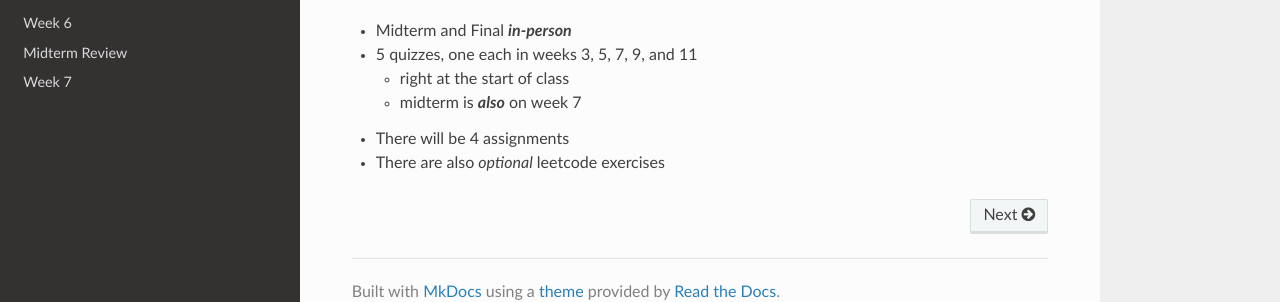
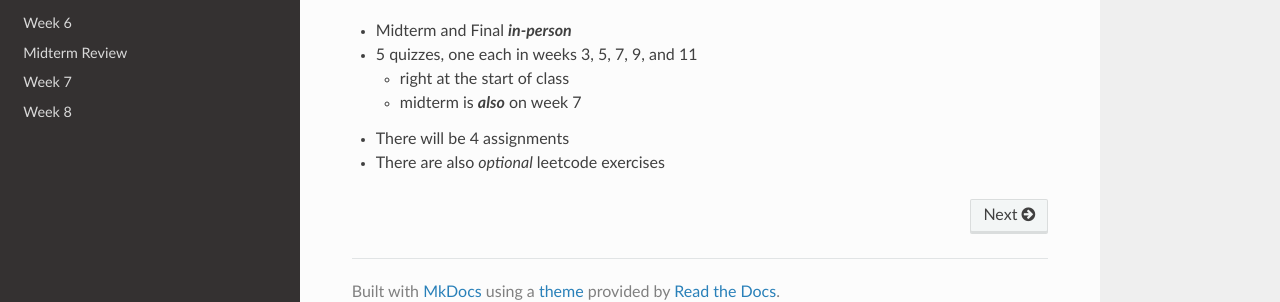
Before and after one commit to gdoyle87/COMP2701, an MkDocs documentation site: the page built from docs/index.md, in a window 1280 px wide. Shown: the part 306-608 px from the top of the page. Built offline with MkDocs 1.6.1, drawn with Linux system fonts in a browser that asks for light colours; nearby versions of some CDN libraries.

Commit message:
started week 8 note

```diff
--- a/mkdocs.yml
+++ b/mkdocs.yml
@@ -10,6 +10,7 @@ nav:
   - Week 6: wk_six.md
   - Midterm Review: midterm.md
   - Week 7: wk_seven.md
+  - Week 8: wk_eight.md
 
 theme: readthedocs
 markdown_extensions:
```
